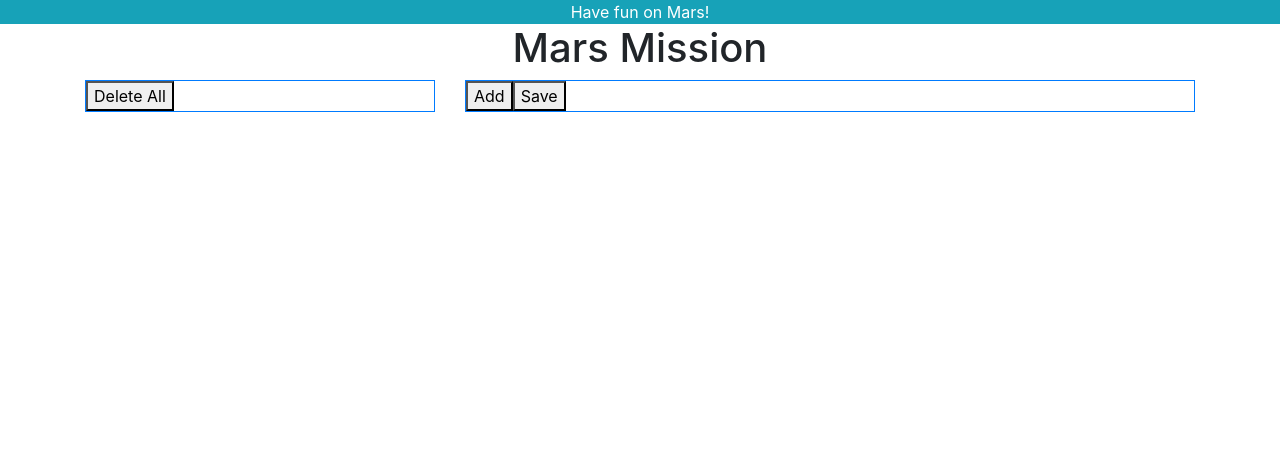
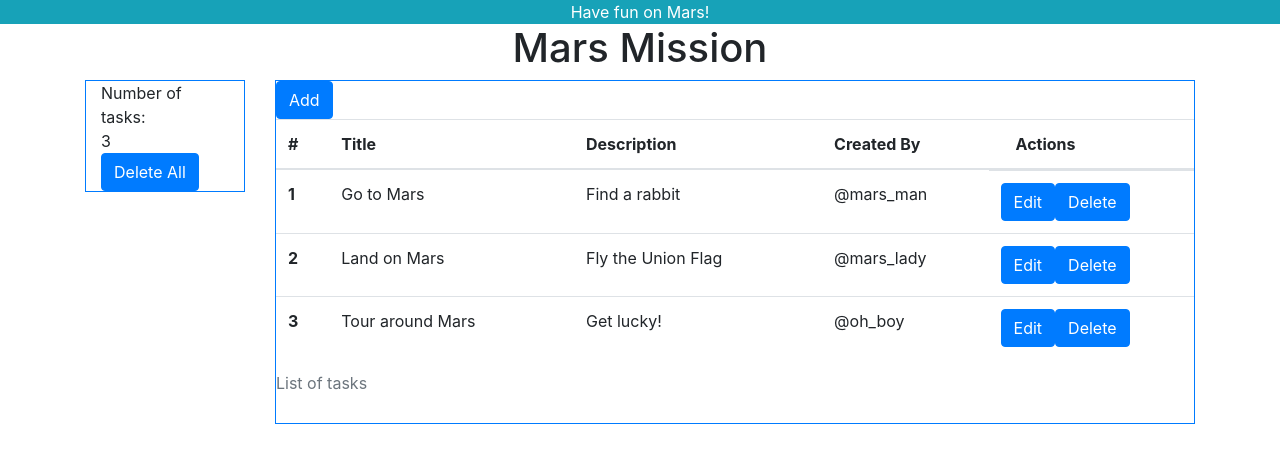
Before and after one commit to winndie/mission-app, a React (Create React App) app: page / in a window 1280 px wide. Shown: the top 462 px of the page. Built offline with nearby package versions, Linux system fonts and the light colour scheme.

Commit message:
redux store

```diff
--- a/package.json
+++ b/package.json
@@ -3,6 +3,7 @@
   "version": "0.1.0",
   "private": true,
   "dependencies": {
+    "@reduxjs/toolkit": "^1.9.5",
     "@testing-library/jest-dom": "^5.17.0",
     "@testing-library/react": "^13.4.0",
     "@testing-library/user-event": "^13.5.0",
@@ -12,6 +13,7 @@
     "@types/react-dom": "^18.2.7",
     "react": "^18.2.0",
     "react-dom": "^18.2.0",
+    "react-redux": "^8.1.2",
     "react-scripts": "5.0.1",
     "redux": "^4.2.1",
     "typescript": "^4.9.5",
--- a/src/App.tsx
+++ b/src/App.tsx
@@ -1,23 +1,23 @@
 import React from 'react'
 import './index.css'
-import Banner from './Components/Banner'
-import Header from './Components/Header'
-import Sidebar from './Components/Sidebar'
-import Content from './Components/Content'
+import Snackbar from './components/Snackbar'
+import Header from './components/Header'
+import Sidebar from './components/Sidebar'
+import Content from './components/Content'
 
 const App:React.FC=()=>{
   return (
     <>
-    <Banner/>
+    <Snackbar/>
       <div className="container">
         <div className="row">
           <Header/>
         </div>
         <div className="row">
-          <div className="col-sm-4 col-md-4 col-lg-4 col-xl-4">
+          <div className="col-sm-2 col-md-2 col-lg-2 col-xl-2">
             <Sidebar/>
           </div>
-          <div className="col-sm-8 col-md-8 col-lg-8 col-xl-8">
+          <div className="col-sm-10 col-md-10 col-lg-10 col-xl-10">
             <Content/>
           </div>
         </div>
--- a/src/Components/Banner.tsx
+++ /dev/null
@@ -1,12 +0,0 @@
-import React from 'react'
-import '../index.css'
-
-const Banner:React.FC=()=>{
-  return (
-    <div className='sticky-top bg-info text-white text-center mx-auto'>
-          Have fun on Mars!
-    </div>
-  )
-}
-
-export default Banner
--- a/src/Components/Content.tsx
+++ b/src/Components/Content.tsx
@@ -1,16 +1,19 @@
 import React from "react"
 import '../index.css'
+import Form from './Form'
+import Table from './Table'
+import { RootState } from "../state"
+import { useSelector } from "react-redux"
 
 const Content = () => {
 
+  const editing = useSelector((state:RootState) => state.mission.editing)
+
   return (
     <div className='border border-primary'>
-      <button onClick={()=>{}}>
-        Add
-      </button>
-      <button onClick={()=>{}}>
-        Save
-      </button>
+      {editing?<></>:<button type="submit" className="btn btn-primary">Add</button>}
+      <Form/>
+      <Table/>
     </div>
   )
 }
--- /dev/null
+++ b/src/Components/Form.tsx
@@ -0,0 +1,34 @@
+import React from "react"
+import '../index.css'
+import { useSelector } from "react-redux"
+import { RootState } from "../state"
+
+const Form = () => {
+
+  const editing = useSelector((state:RootState) => state.mission.editing)
+  const item = useSelector((state:RootState) => state.mission.item)
+
+  return (
+    editing?
+    <>
+    <form className="form-group container">
+    <div className="row">
+          <div className="col-sm-2 col-md-2 col-lg-2 col-xl-2">
+          <label htmlFor="title">Title</label>
+          </div>
+          <div className="col-sm-10 col-md-10 col-lg-10 col-xl-10">
+          <input disabled={!editing} value={item.title} type="string" className="form-control" id="title" aria-describedby="title" placeholder="Title of the mission"/>
+          <small id="titleHelp" className="form-text text-muted">What is the title?</small>
+          </div>
+    </div>
+    <div className="row">
+      <button type="submit" className="btn btn-primary col-sm-2 col-md-2 col-lg-2 col-xl-2">Submit</button>
+      <button type="submit" className="btn btn-primary col-sm-2 col-md-2 col-lg-2 col-xl-2">Cancel</button>
+    </div>
+    </form>
+    </>
+    :<></>
+  )
+}
+
+export default Form
--- a/src/Components/Sidebar.tsx
+++ b/src/Components/Sidebar.tsx
@@ -1,12 +1,21 @@
-import React from "react"
+import React from 'react'
 import '../index.css'
+import { useSelector } from 'react-redux'
+import { RootState } from '../state'
 
 const Sidebar = () => {
+
+  const noOfTasks = useSelector((state:RootState) => state.mission.list.length)
+  const editing = useSelector((state:RootState) => state.mission.editing)
+
   return (
-    <div className='border border-primary'>
-      <button onClick={()=>{}}>
+    <div className='border border-primary container'>
+      <div>Number of tasks:</div>
+      <div>{noOfTasks}</div>
+      {editing?<></>:
+      <button className='btn btn-primary' onClick={()=>{}}>
         Delete All
-      </button>
+      </button>}
     </div>
   )
 }
--- /dev/null
+++ b/src/Components/Snackbar.tsx
@@ -0,0 +1,17 @@
+import React from 'react'
+import '../index.css'
+import { useSelector } from 'react-redux'
+import { RootState } from '../state'
+
+const Snackbar:React.FC=()=>{
+
+  const error = useSelector((state:RootState) => state.mission.editing)
+
+  return (
+    <div className={(error?'bg-danger':'bg-info') + ' sticky-top text-white text-center mx-auto'}>
+          {error?error:'Have fun on Mars!'}
+    </div>
+  )
+}
+
+export default Snackbar
--- /dev/null
+++ b/src/Components/Table.tsx
@@ -0,0 +1,57 @@
+import React, { useEffect } from "react"
+import '../index.css'
+import { useSelector } from "react-redux"
+import { RootState } from "../state"
+import { useMissionDispatch, viewAllMissions } from '../state/missions'
+
+const Table = () => {
+  const dispatch = useMissionDispatch()
+  const {loading,editing} = useSelector((state:RootState) => state.mission)
+  const list = useSelector((state:RootState) =>
+    editing?
+    state.mission.list.filter(x=>x.id!==state.mission.item.id):
+    state.mission.list)
+
+  useEffect(()=>{
+    dispatch(viewAllMissions())
+  },[])
+
+  return (
+    loading?<>Loading...</>:
+    <div className="table-responsive">
+      <table className="table">
+      <caption>List of tasks</caption>
+  <thead>
+    <tr>
+      <th scope="col">#</th>
+      <th scope="col">Title</th>
+      <th scope="col">Description</th>
+      <th scope="col">Created By</th>
+      {editing?<></>:
+      <th scope="col">Actions</th>}
+    </tr>
+  </thead>
+  <tbody>
+    {
+      list.length===0?<tr>No record found</tr>:
+      list.map(x=>(
+        <tr>
+        <th scope="row">{x.id}</th>
+        <td>{x.title}</td>
+        <td>{x.description}</td>
+        <td>{x.createdBy}</td>
+        {editing?<></>:
+        <td className="row">
+          <button type="submit" className="btn btn-primary">Edit</button>
+          <button type="submit" className="btn btn-primary">Delete</button>
+        </td>}
+        </tr>
+      ))
+    }
+  </tbody>
+  </table>
+    </div>
+  )
+}
+
+export default Table
--- a/src/index.tsx
+++ b/src/index.tsx
@@ -2,13 +2,17 @@ import React from 'react'
 import ReactDOM from 'react-dom/client'
 import App from './App'
 import reportWebVitals from './reportWebVitals'
+import store from './state/index'
+import { Provider } from 'react-redux'
 
 const root = ReactDOM.createRoot(
   document.getElementById('root') as HTMLElement
 )
 root.render(
   <React.StrictMode>
+    <Provider store={store}>
     <App />
+    </Provider>
   </React.StrictMode>
 )
 
--- /dev/null
+++ b/src/state/index.ts
@@ -0,0 +1,10 @@
+import { configureStore } from '@reduxjs/toolkit'
+import { missionSlice } from './missions'
+
+const store = configureStore({reducer:{
+    mission: missionSlice.reducer
+}})
+
+export default store
+export type RootState = ReturnType<typeof store.getState>
+export type AppDispatch = typeof store.dispatch
--- /dev/null
+++ b/src/state/missions.ts
@@ -0,0 +1,114 @@
+import { createSlice,PayloadAction } from '@reduxjs/toolkit'
+import {AppDispatch} from './index'
+import { useDispatch } from 'react-redux'
+
+export const useMissionDispatch = () => useDispatch<AppDispatch>()
+
+export interface IPayloadAction {
+  id?:number,
+  key?: keyof IMission,
+  value?: string,
+}
+
+export interface IMission {
+  id: number,
+  title: string,
+  description: string,
+  createdBy: string,
+}
+
+export const missionSlice = createSlice({
+  name: 'missions',
+  initialState: {
+    loading: false,
+    editing: false,
+    error: undefined as string|undefined,
+    item: {} as IMission,
+    list: [] as IMission[]
+  },
+  reducers: {
+    viewMission: (state, action:PayloadAction<IPayloadAction>) => {
+      try{
+        state.loading = true
+        state.error = undefined
+        state.editing = true
+        state.item = state.list.find(x=>x.id===action.payload.id)??{id:0} as IMission
+      }catch(e){
+        state.error = String(e)
+      }finally{
+        state.loading = false
+      }
+    },
+    updateMission: (state, action:PayloadAction<IPayloadAction>) => {
+      if(action.payload.key && action.payload.value)
+        state.item = {...state.item,[action.payload.key]:action.payload.value} as IMission
+    },
+    submitMission: (state, action:PayloadAction<IPayloadAction>) => {
+      try{
+        state.loading = true
+        state.error = undefined
+        state.list = state.item.id>0?
+          state.list.map(x=>x.id===state.item.id?state.item:x):
+          state.list.concat({...state.item,id:state.list.length+1})
+      }catch(e){
+        state.error = String(e)
+      }finally{
+        state.loading = false
+        state.editing = false
+        state.item = {} as IMission
+      }
+    },
+    deleteMission: (state, action:PayloadAction<IPayloadAction>) => {
+      try{
+        state.loading = true
+        state.error = undefined
+        state.editing = false
+        state.list = state.list.filter(x=>x.id!==action.payload.id)
+      }catch(e){
+        state.error = String(e)
+      }finally{
+        state.loading = false
+      }
+    },
+    viewAllMissions: (state) => {
+      try{
+        state.loading = true
+        state.error = undefined
+        state.editing = false
+        state.list = [
+          {id: 1,
+          title: 'Go to Mars',
+          description: 'Find a rabbit',
+          createdBy: '@mars_man',},
+          {id: 2,
+            title: 'Land on Mars',
+            description: 'Fly the Union Flag',
+            createdBy: '@mars_lady',},
+          {id: 3,
+            title: 'Tour around Mars',
+            description: 'Get lucky!',
+            createdBy: '@oh_boy',},
+        ]
+
+      }catch(e){
+        state.error = String(e)
+      }finally{
+        state.loading = false
+      }
+    },
+    deleteAllMissions: (state, action:PayloadAction<IPayloadAction>) => {
+      try{
+        state.loading = true
+        state.error = undefined
+        state.editing = false
+      state.list = []
+      }catch(e){
+        state.error = String(e)
+      }finally{
+        state.loading = false
+      }
+    },
+  },
+})
+
+export const {viewMission,updateMission,submitMission,deleteMission,viewAllMissions,deleteAllMissions} = missionSlice.actions
```
Also changed, not shown: 2 other files (tests, documents, lock files or other folders).
